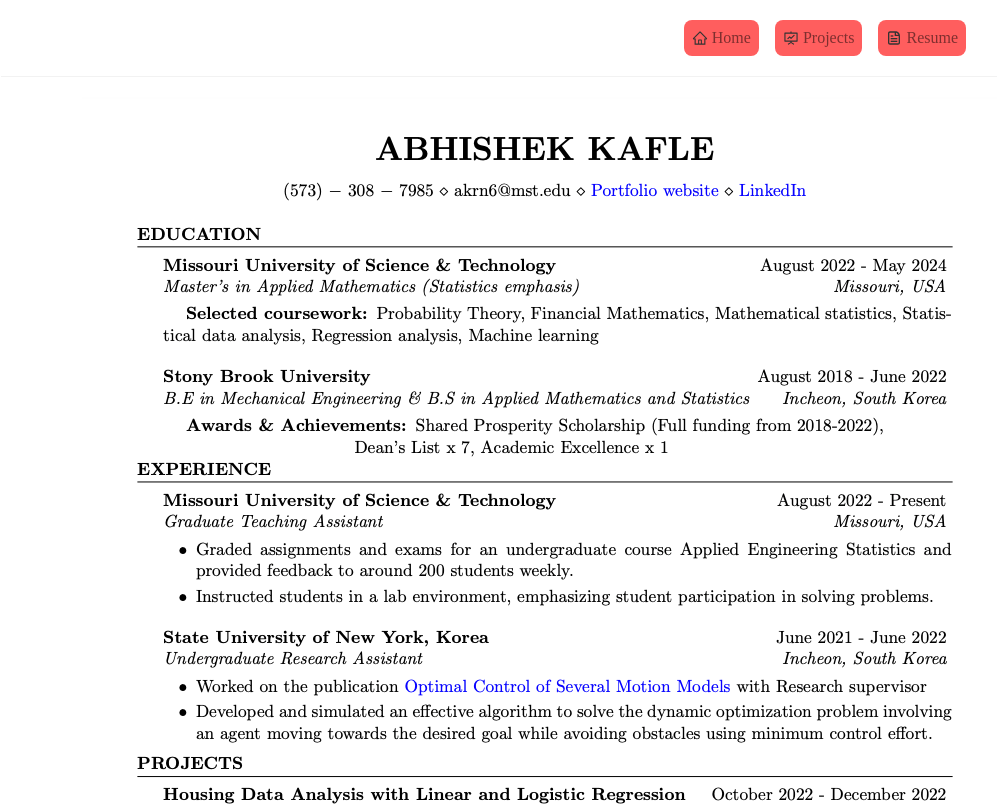
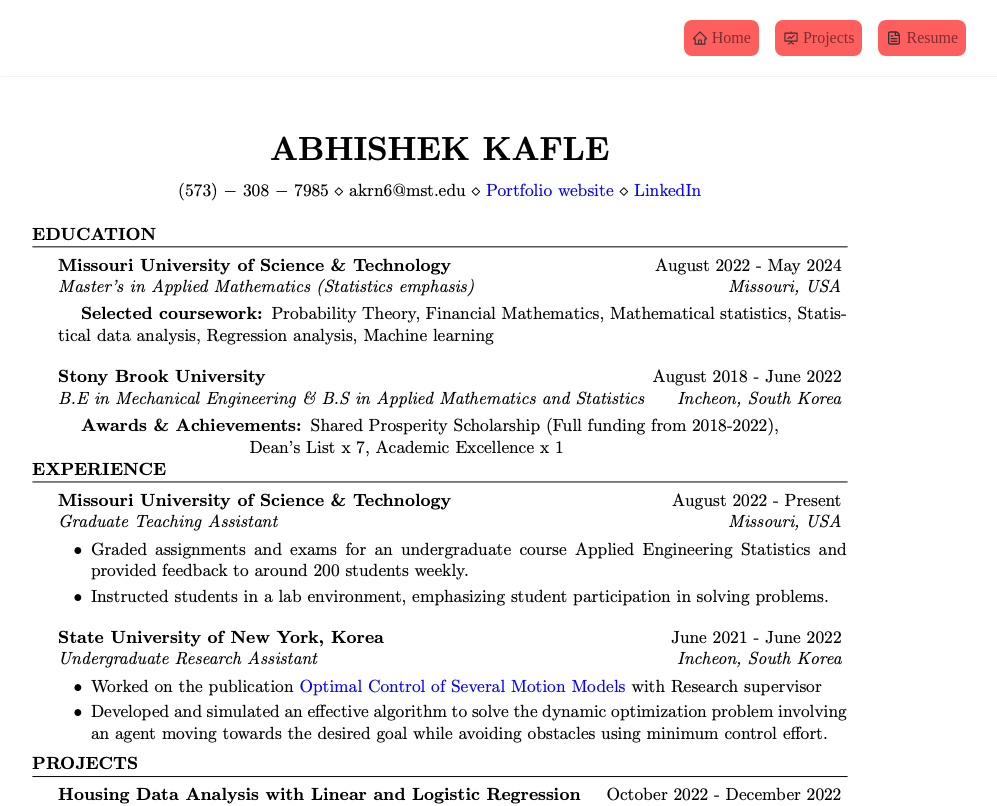
Before and after one commit to kafleBeast/kafle-portfolio, a React (Create React App) app: page /resume in a window 1280 px wide. Shown: the top 806 px of the page, without its empty margins (139-1136 px from the left). Built offline with nearby package versions, Linux system fonts and the light colour scheme; the HTML template or start-up script is replaced by a standard one.

Commit message:
Update index.css

```diff
--- a/src/index.css
+++ b/src/index.css
@@ -416,8 +416,9 @@
 /*   Resume  */
 /*   ****    */
 .resume{
+  margin: auto;
   margin-top: 15%;
-  margin-left: 10%;
+
 }
 /*
 .resume-pic {
```
